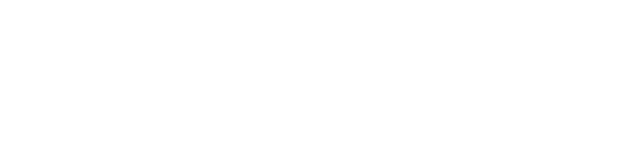
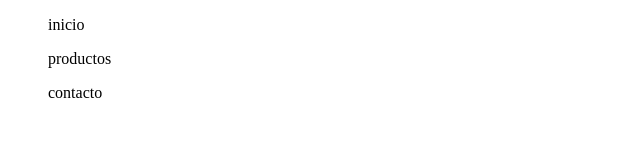
Before and after one commit to CODEX1235/avanza_project, a plain HTML site: page project-html/inicio.html in a window 1280 px wide. Shown: the whole page, without its empty margins (0-640 px from the left). Drawn offline with Linux system fonts and the light colour scheme.

Commit message:
hola miami!!!!

```diff
--- a/project-html/inicio.html
+++ b/project-html/inicio.html
@@ -7,7 +7,15 @@
     <title>Document</title>
 </head>
 
+
 <body>
+    <header>
+        <nav>
+            <ul>inicio</ul>
+            <ul>productos</ul>
+            <ul>contacto</ul>
+        </nav>
+    </header>
 
 </body>
 
```
